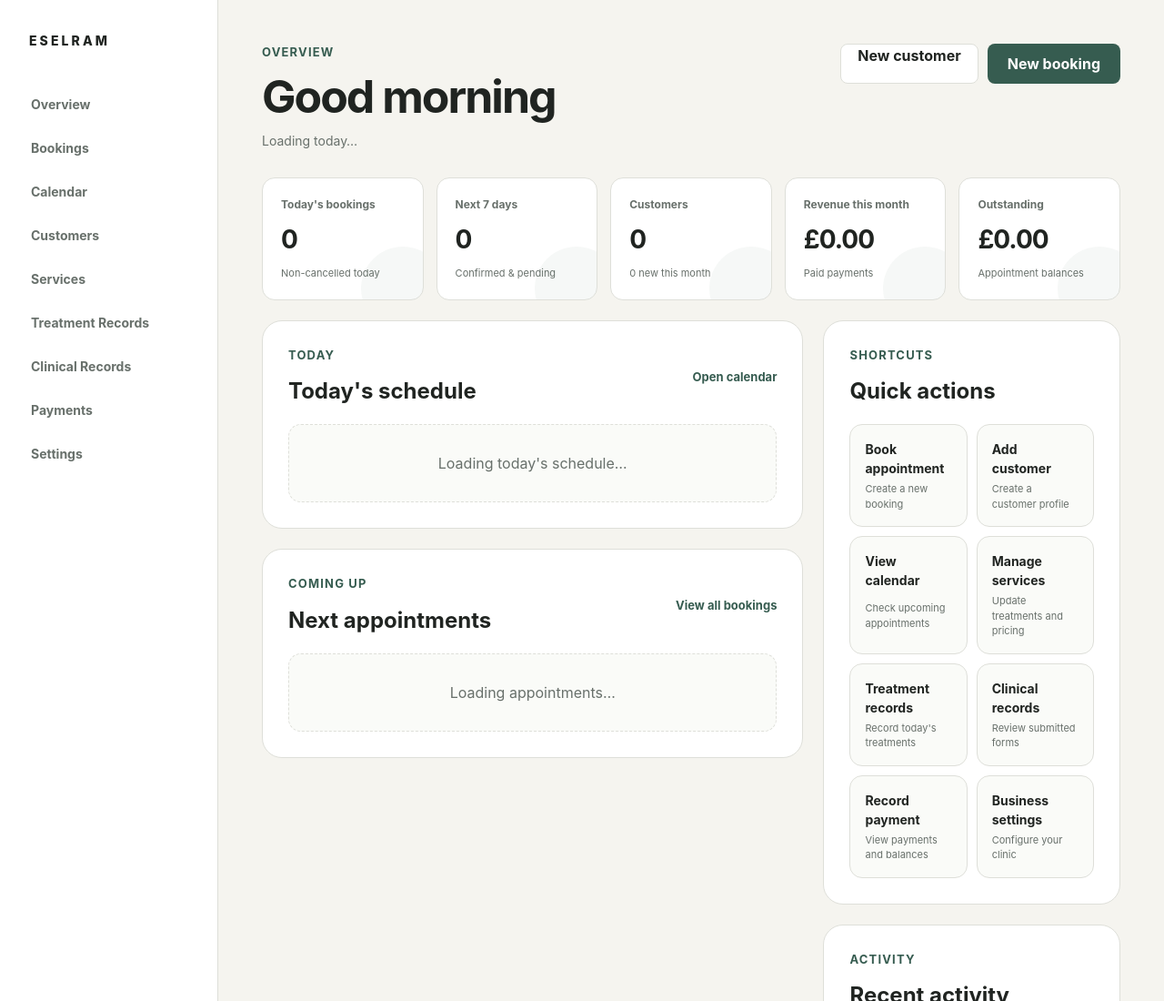
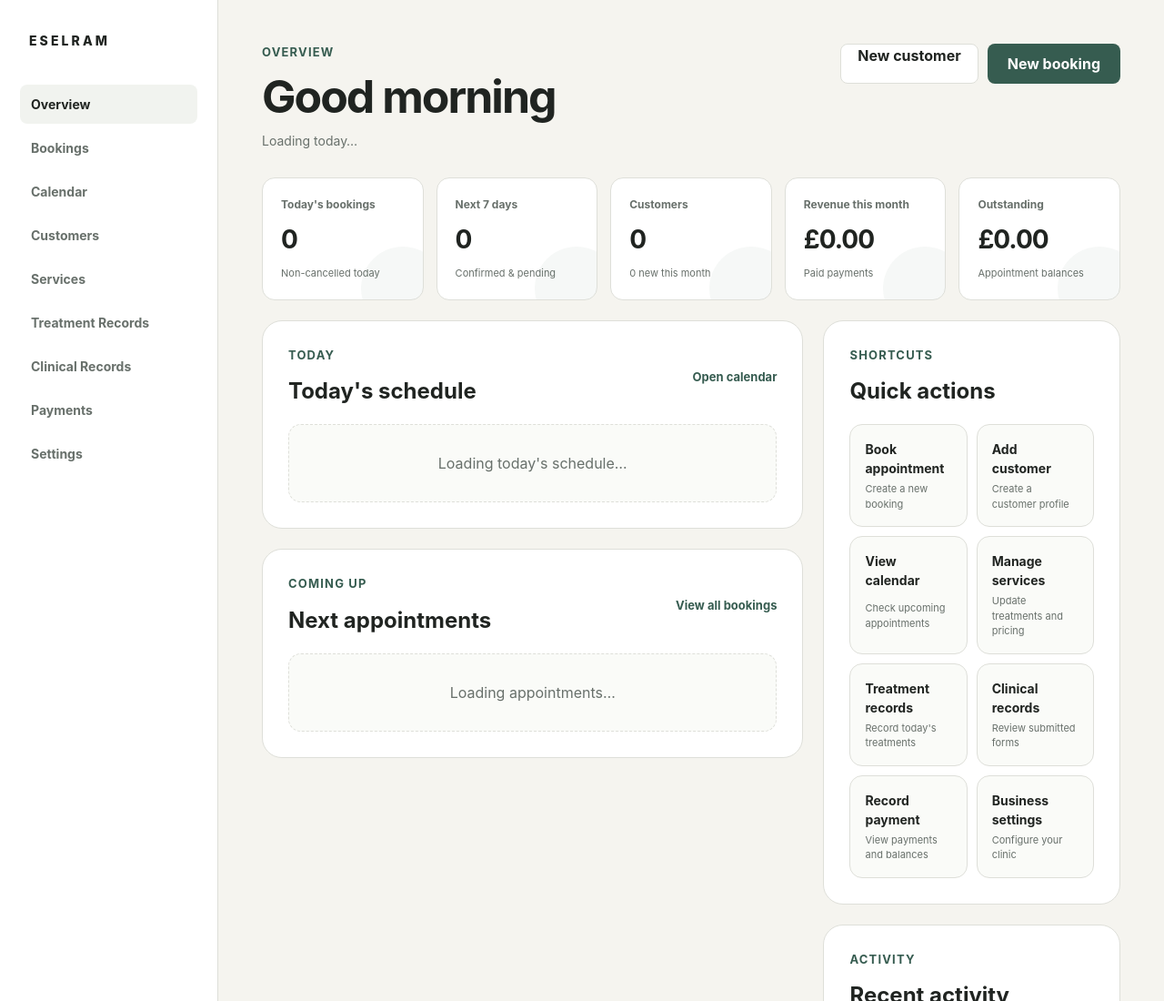
Before and after one commit to rouxmrh/eselram, a plain HTML site: page dashboard/index.html in a window 1280 px wide. Shown: the top 1100 px of the page at 91% size. Drawn offline with Linux system fonts and the light colour scheme.

Commit message:
Change sidebar render key to 'dashboard'

```diff
--- a/dashboard/index.html
+++ b/dashboard/index.html
@@ -438,7 +438,7 @@
 
   <script type="module">
   import { renderSidebar } from "/components/sidebar.js";
-  renderSidebar("PAGE-KEY");
+  renderSidebar("dashboard");
 </script>
 
   <script src="/dashboard/dashboard.js"></script>
```
